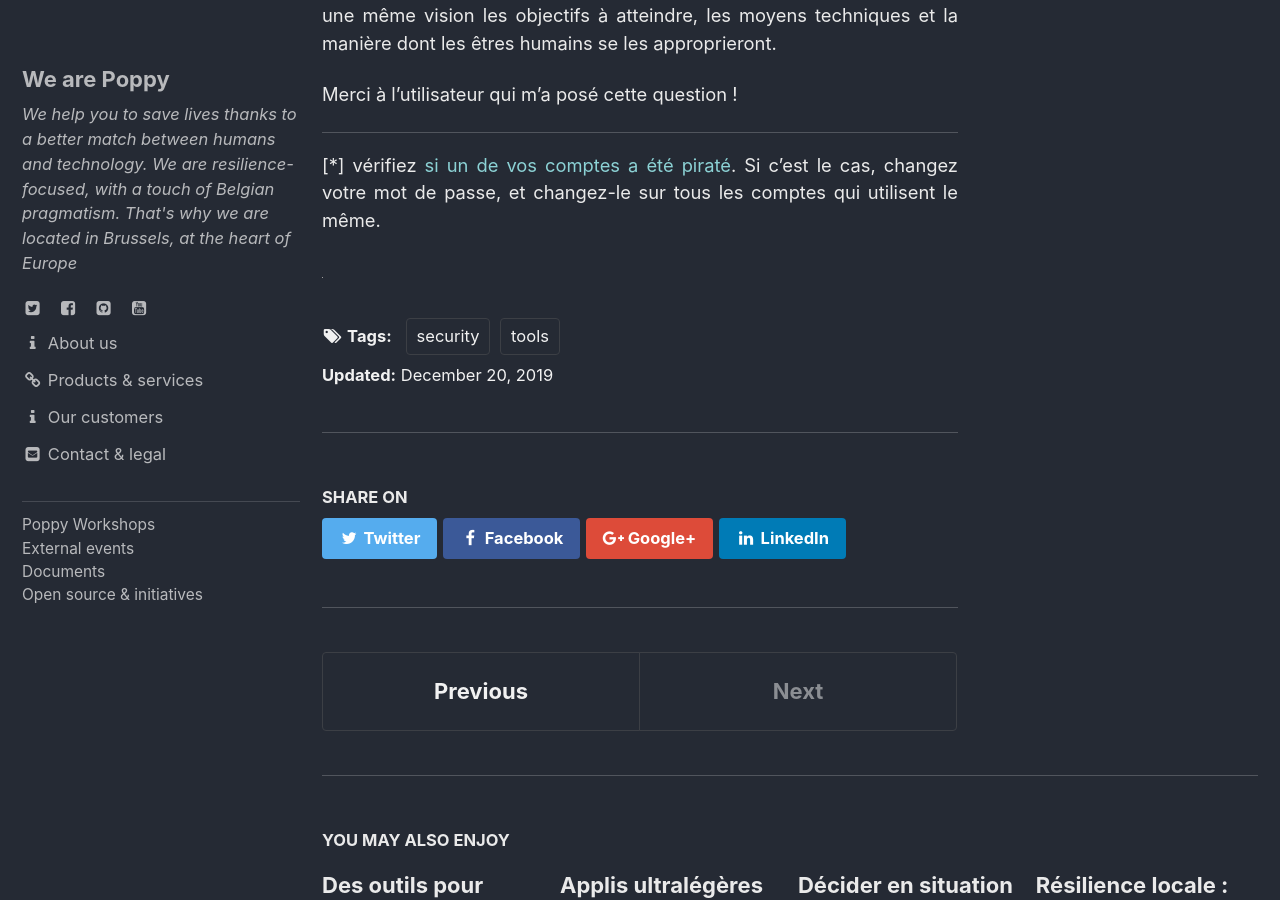
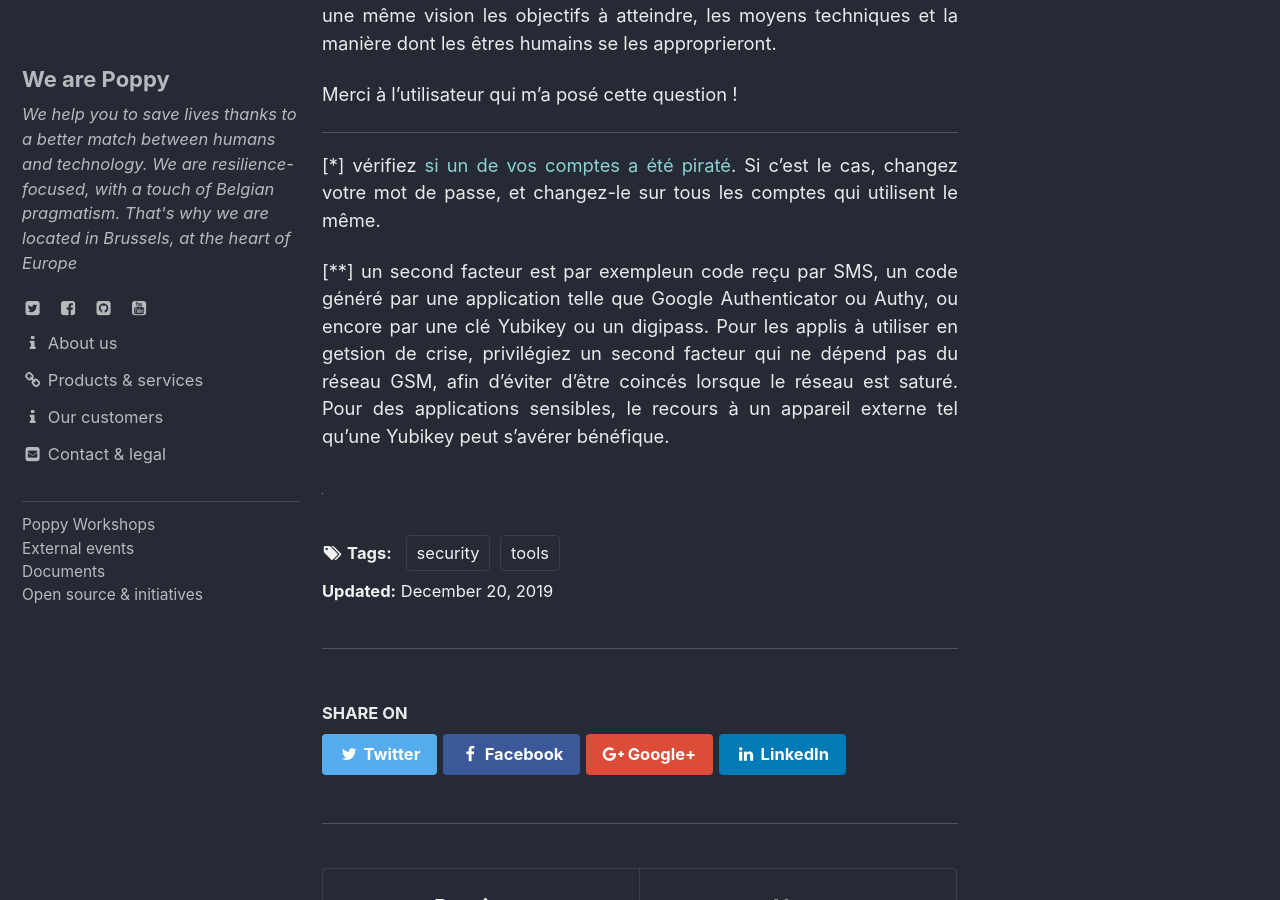
Before and after one commit to ccloquet/ccloquet.github.io, a Jekyll site: the page built from _posts/2019-12-20-gestionnaire_de_mot_de_passe.md, in a window 1280 px wide and 900 px high, scrolled down 2373 px. Built offline with Jekyll 4.4.1, drawn with Linux system fonts in a browser that asks for light colours; cached includes are drawn as plain includes; some of the changed text lies outside the part shown.

Commit message:
Update 2019-12-20-gestionnaire_de_mot_de_passe.md

```diff
--- a/_posts/2019-12-20-gestionnaire_de_mot_de_passe.md
+++ b/_posts/2019-12-20-gestionnaire_de_mot_de_passe.md
@@ -6,7 +6,7 @@ tags: [tools,security]
 
 Pour la plupart des utilisateurs et utilisatrices aujourd'hui, le risque majeur lié aux applications sur internet est produit par des [mots de passe trop faibles](https://press.avast.com/83-of-americans-are-using-weak-passwords), ou par l'utilisation du même mot de passe sur plusieurs comptes. Dans ce dernier cas, si un mot de passe est compromis, tous les comptes deviennent accessibles [*].
 
-Ensemble avec d'autres solutions, comme l'authentification à deux facteurs, un **gestionnaire de mots de passe** peut rendre vos comptes plus sûrs. Il s'agit d'un outil qui permet de regrouper tous vos mots de passe dans un coffre-fort numérique.
+Ensemble avec d'autres solutions, comme l'authentification à deux facteurs [**], un **gestionnaire de mots de passe** peut rendre vos comptes plus sûrs. Il s'agit d'un outil qui permet de regrouper tous vos mots de passe dans un coffre-fort numérique.
 
 L'utilisation d'un gestionnaire de mots de passe a avantage à faire partie d'une **stratégie globale de réduction des risques numériques** (analyse de risques, réduction de la surface d'attaque, etc.). Elle est en général notamment recommandée pour :
 -   éviter d'utiliser le même mot de passe sur différents comptes ;
@@ -44,4 +44,6 @@ Merci à l'utilisateur qui m'a posé cette question !
 
 [*] vérifiez [si un de vos comptes a été piraté](https://haveibeenpwned.com/). Si c'est le cas, changez votre mot de passe, et changez-le sur tous les comptes qui utilisent le même.
 
+[**] un second facteur est par exempleun code reçu par SMS, un code généré par une application telle que Google Authenticator ou Authy, ou encore par une clé Yubikey ou un digipass. Pour les applis à utiliser en getsion de crise, privilégiez un second facteur qui ne dépend pas du réseau GSM, afin d'éviter d'être coincés lorsque le réseau est saturé. Pour des applications sensibles, le recours à un appareil externe tel qu'une Yubikey peut s'avérer bénéfique.
+
 <iframe src="https://www.my-poppy.eu/cnt/cnt.php" width="1" height="1" frameBorder="0">
```
